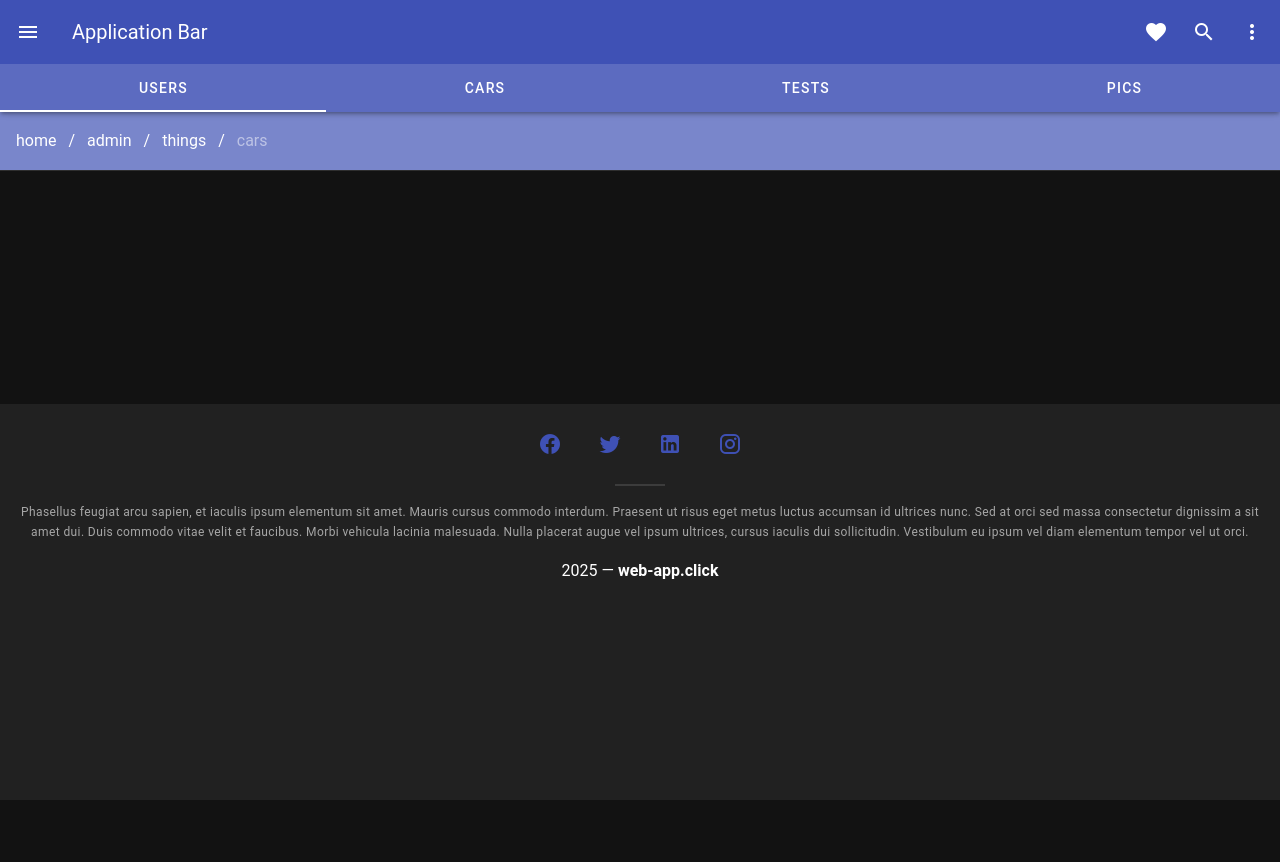
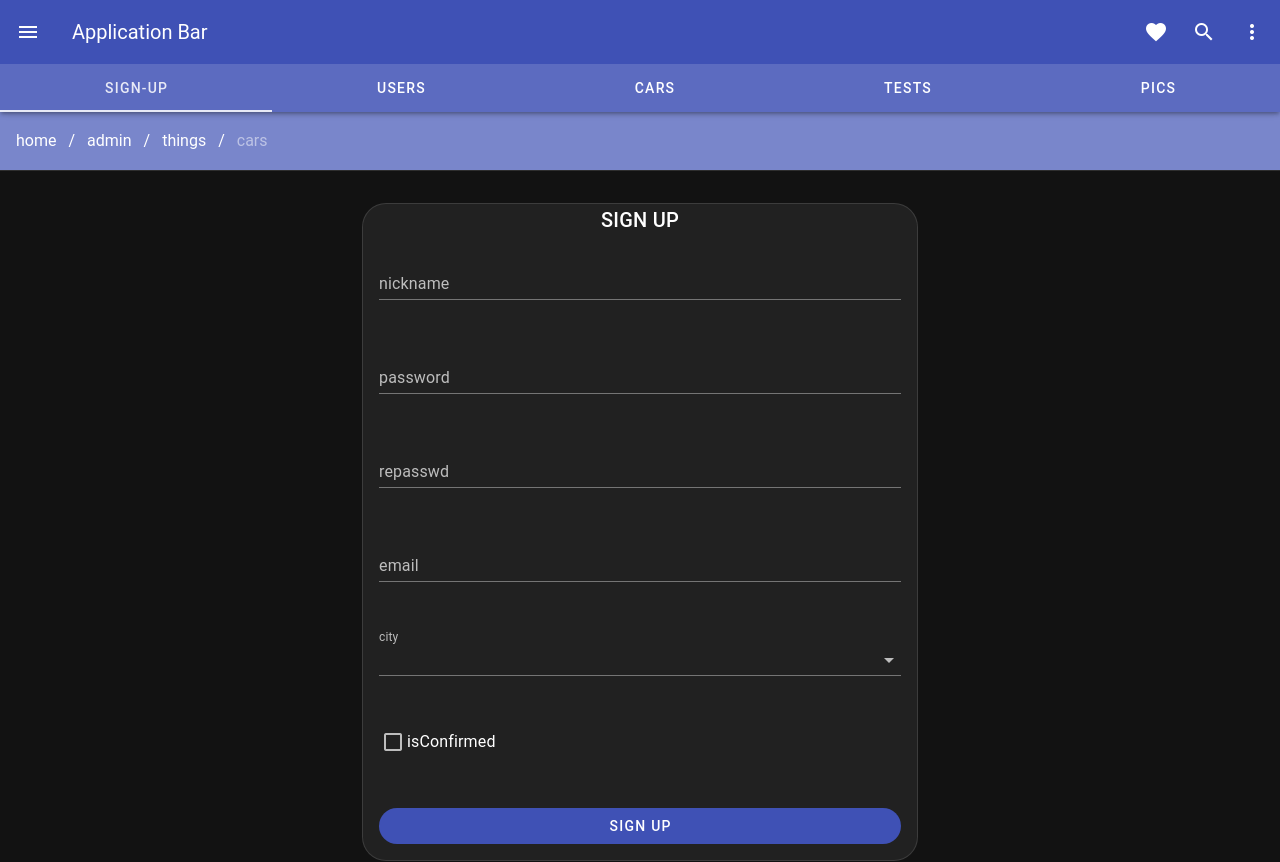
Before and after one commit to yourock1988/app-things, a Vue app in the folder apps/frontend/: page /sign-up in a window 1280 px wide. Shown: the top 862 px of the page. Before the commit the page ends 800 px from the top, so only its background shows below. Built offline with nearby package versions, Linux system fonts and the light colour scheme; no server answers.

Commit message:
Implemented: page SignUp

```diff
--- a/apps/frontend/src/App.vue
+++ b/apps/frontend/src/App.vue
@@ -18,7 +18,7 @@ export default {
 </script>
 
 <template>
-  <AppLayout :tabs="['users', 'cars', 'tests', 'pics']">
+  <AppLayout :tabs="['sign-up', 'users', 'cars', 'tests', 'pics']">
     <router-view v-slot="{ Component }">
       <v-fade-transition hide-on-leave>
         <component :is="Component" />
--- /dev/null
+++ b/apps/frontend/src/pages/PageSignUp.vue
@@ -0,0 +1,131 @@
+<script>
+// import { mapActions, mapState } from 'vuex'
+
+export default {
+  data() {
+    return {
+      dto: this.initDto(),
+      isLoading: false,
+      err: null,
+      // err: {
+      //   _errors: ['very bad'],
+      //   isConfirmed: {
+      //     _errors: ['bad'],
+      //   },
+      //   city: {
+      //     _errors: ['bad'],
+      //   },
+      // },
+    }
+  },
+
+  computed: {
+    // ...mapState('auth', ['err']),
+  },
+
+  methods: {
+    // ...mapActions('auth', ['signUp']),
+
+    initDto() {
+      return {
+        isConfirmed: '',
+        nickname: '',
+        password: '',
+        repasswd: '',
+        email: '',
+        phone: '',
+        city: '',
+      }
+    },
+
+    async handleSubmit() {
+      this.isLoading = true
+      await this.signUp({ ...this.dto })
+      this.dto = this.initDto()
+      this.isLoading = false
+    },
+  },
+}
+</script>
+
+<template>
+  <v-container>
+    <v-row class="justify-center">
+      <v-col cols="12" sm="8" md="6" xl="4">
+        <v-sheet class="elevation-5 overflow-hidden" border="thin" rounded="xl">
+          <h6 class="text-h6 text-center">SIGN UP</h6>
+          <v-form validate-on="submit lazy" @submit.prevent="handleSubmit">
+            <v-container>
+              <v-row class="justify-center">
+                <v-col cols="12">
+                  <v-text-field
+                    v-model="dto.nickname"
+                    :error-messages="err?.nickname?._errors"
+                    label="nickname"
+                    variant="underlined"
+                    autocomplete="off"
+                  />
+                </v-col>
+                <v-col cols="12">
+                  <v-text-field
+                    v-model="dto.password"
+                    :error-messages="err?.password?._errors"
+                    label="password"
+                    variant="underlined"
+                    autocomplete="off"
+                  />
+                </v-col>
+                <v-col cols="12">
+                  <v-text-field
+                    v-model="dto.repasswd"
+                    :error-messages="err?.repasswd?._errors"
+                    label="repasswd"
+                    variant="underlined"
+                    autocomplete="off"
+                  />
+                </v-col>
+                <v-col cols="12">
+                  <v-text-field
+                    v-model="dto.email"
+                    :error-messages="err?.email?._errors"
+                    label="email"
+                    variant="underlined"
+                    autocomplete="off"
+                  />
+                </v-col>
+
+                <v-col cols="12">
+                  <v-select
+                    v-model="dto.city"
+                    :items="['California', 'Florida', 'Texas']"
+                    :error-messages="err?.city?._errors"
+                    label="city"
+                    variant="underlined"
+                    autocomplete="off"
+                  ></v-select>
+                </v-col>
+
+                <v-col cols="12">
+                  <v-checkbox
+                    v-model="dto.isConfirmed"
+                    :error-messages="err?.isConfirmed?._errors"
+                    label="isConfirmed"
+                    density="compact"
+                  ></v-checkbox>
+                </v-col>
+
+                <v-col cols="12">
+                  <v-btn text="sign up" type="submit" block :is-loading></v-btn>
+                </v-col>
+
+                <v-col v-if="err?._errors?.length > 0" cols="12">
+                  <p>{{ err?._errors }}</p>
+                </v-col>
+              </v-row>
+            </v-container>
+          </v-form>
+        </v-sheet>
+      </v-col>
+    </v-row>
+  </v-container>
+</template>
--- a/apps/frontend/src/router/index.js
+++ b/apps/frontend/src/router/index.js
@@ -4,11 +4,16 @@ import PageUsers from '../pages/PageUsers.vue'
 import PageCars from '../pages/PageCars.vue'
 import PageMain from '../pages/PageMain.vue'
 import PagePicsum from '../pages/PagePicsum.vue'
+import PageSignUp from '../pages/PageSignUp.vue'
 
 const routes = [
   {
     path: '/',
     component: PageMain,
+  },
+  {
+    path: '/sign-up',
+    component: PageSignUp,
   },
   {
     path: '/users',
```
Also changed, not shown: 1 other file (tests, documents, lock files or other folders).
